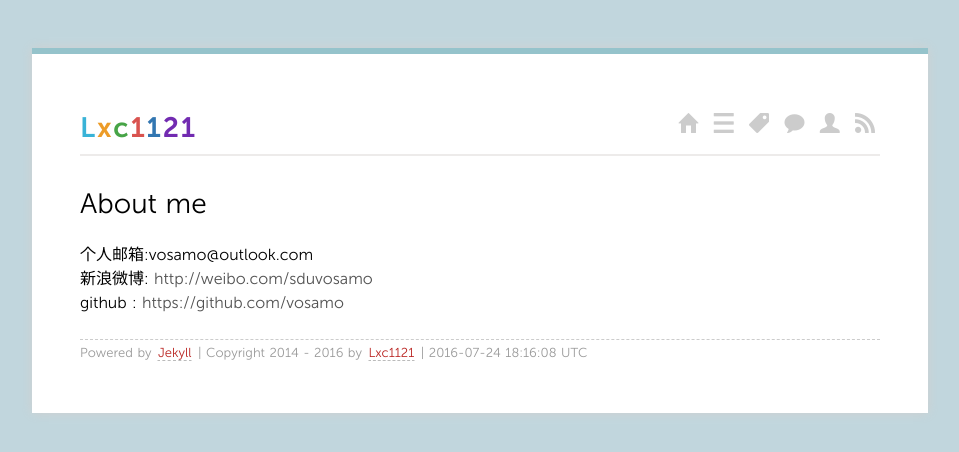
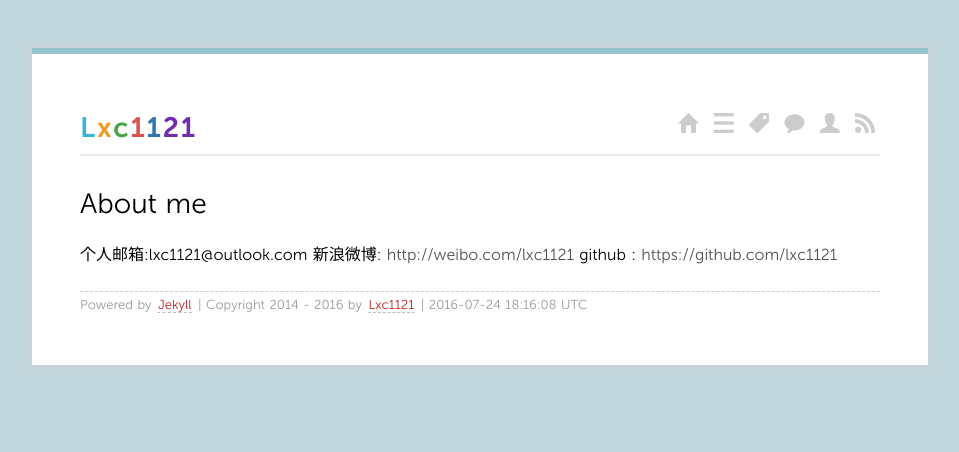
Before and after one commit to lxc1121/lxc1121.github.io, a Jekyll site: the page built from about/index.md, in a window 1280 px wide. Shown: the top 452 px of the page, without its empty margins (160-1119 px from the left). Built offline with Jekyll 4.4.1, drawn with Linux system fonts in a browser that asks for light colours; nearby versions of some CDN libraries; comment, search, counter and statistics services are not loaded.

Commit message:
change to self

```diff
--- a/_config.yml
+++ b/_config.yml
@@ -1,7 +1,7 @@
 mardown: redcarpet
 highlighter: pygments
 permalink: /:year/:month/:title/
-url: http://vosamo.github.io
-author: vosamo
+url: http://lxc1121.github.io
+author: lxc1121
 gems: [jekyll-paginate]
 paginate: 24
--- a/about/index.md
+++ b/about/index.md
@@ -5,6 +5,6 @@ comments: yes
 ---
 
 
-个人邮箱:vosamo@outlook.com
-新浪微博: [http://weibo.com/sduvosamo](http://weibo.com/sduvosamo)
-github : [https://github.com/vosamo](https://github.com/vosamo)
+个人邮箱:lxc1121@outlook.com
+新浪微博: [http://weibo.com/lxc1121](http://weibo.com/lxc1121)
+github : [https://github.com/lxc1121](https://github.com/lxc1121)
```
Also changed, not shown: 404.md (+1 -1 lines), README.md.
